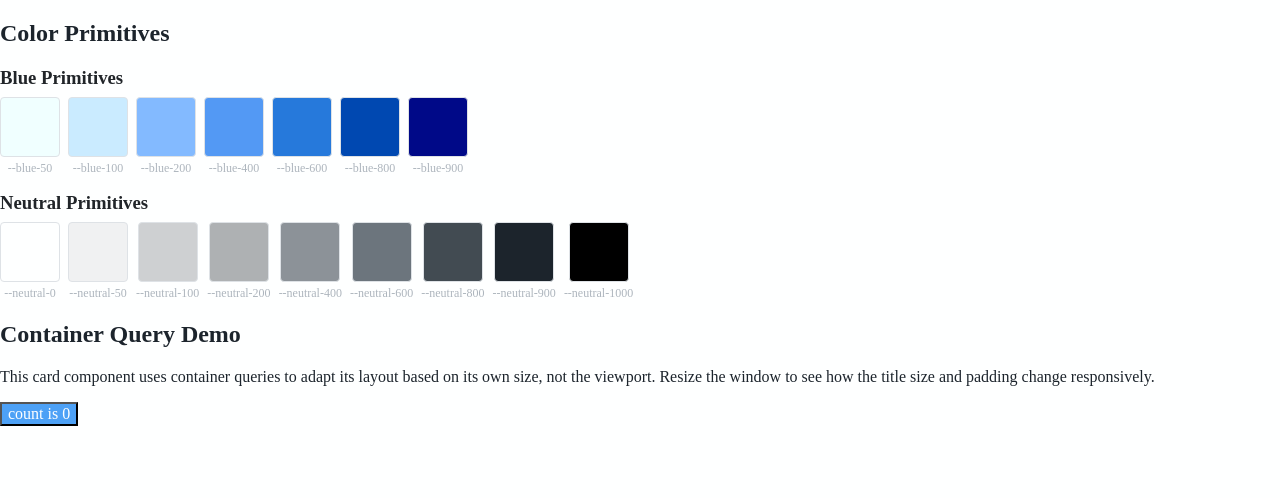
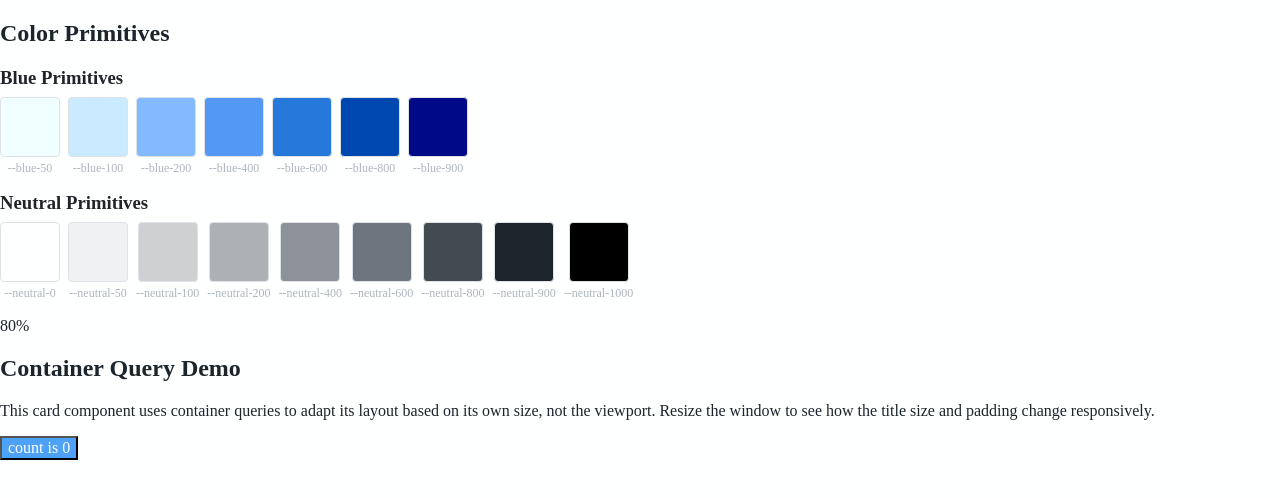
Before and after one commit to tv104/vanilla-css, a React (Vite) app: page / in a window 1280 px wide. Shown: the top 498 px of the page. Built offline with nearby package versions, Linux system fonts and the light colour scheme.

Commit message:
add crude progress component

```diff
--- a/src/App.tsx
+++ b/src/App.tsx
@@ -1,11 +1,27 @@
-import { useState } from "react";
+import { useLayoutEffect, useState } from "react";
 import "./styles/index.css";
 import { Button } from "./components/button";
 import { Card } from "./components/card";
 import { ColorSwatch } from "./components/color-swatch";
+import { Progress } from "./components/progress";
 
+const steps = ["0%", "10%", "25%", "33%", "66%", "80%", "100%", "100%"];
 function App() {
   const [count, setCount] = useState(0);
+  const [currentStep, setCurrentStep] = useState(0);
+  const [progress, setProgress] = useState(0);
+
+  useLayoutEffect(() => {
+    const interval = setInterval(() => {
+      const nextStep = (currentStep + 1) % steps.length;
+      const value = parseInt(steps[nextStep]);
+
+      setCurrentStep(nextStep);
+      setProgress(value);
+    }, 1000);
+
+    return () => clearInterval(interval);
+  }, [currentStep]);
 
   const blueColors = [
     "--blue-50",
@@ -36,6 +52,8 @@ function App() {
         <ColorSwatch title="Neutral Primitives" colors={neutralColors} />
       </Card>
 
+      <Progress progress={progress} />
+
       <div>
         <Card title="Container Query Demo">
           <p>
--- /dev/null
+++ b/src/components/progress.css
@@ -0,0 +1,47 @@
+@property --progress {
+    syntax: "<percentage>";
+    inherits: false;
+    initial-value: 0%;
+}
+
+@layer components {
+    @scope (.progress) {
+        background-color: var(--surface-muted);
+        container-type: inline-size;
+
+        .progress-bar {
+            color: var(--content-inverse);
+            text-align: center;
+
+            height: 20px;
+            @container (min-width: 600px) {
+                height: 40px;
+            }
+
+            background-color: var(--action-primary);
+            &.success {
+                background-color: green;
+            }
+
+            width: var(--progress);
+            transition: --progress 0.3s ease-in-out,
+              background-color 0.3s ease-in-out;
+        }
+    }
+}
+
+
+
+
+
+
+
+
+
+
+/* Stylelint does not recognize @property yet: https://github.com/csstools/stylelint-value-no-unknown-custom-properties/issues/50 */
+@layer variables {
+    :scope {
+        --progress: 0%;
+    }
+}
--- /dev/null
+++ b/src/components/progress.tsx
@@ -0,0 +1,20 @@
+import "./progress.css";
+
+interface ProgressProps {
+  progress: number;
+}
+
+export const Progress = ({ progress }: ProgressProps) => {
+  const isSuccess = progress === 100;
+
+  return (
+    <div className="progress">
+      <div
+        className={`progress-bar ${isSuccess ? "success" : ""}`}
+        style={{ "--progress": `${progress}%` } as React.CSSProperties}
+      >
+        {progress}%
+      </div>
+    </div>
+  );
+};
```
